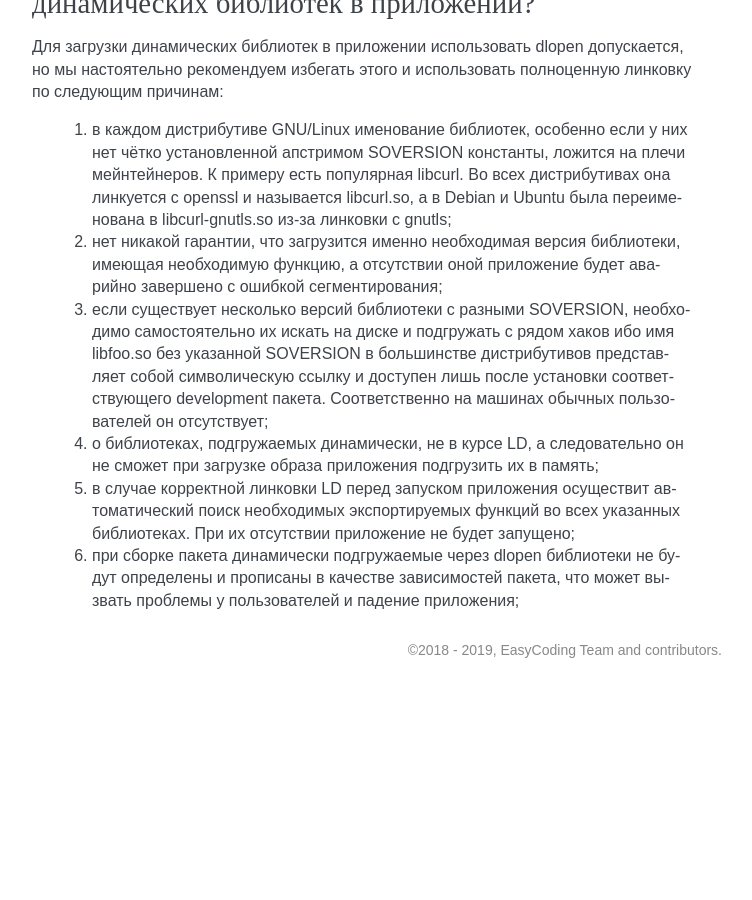
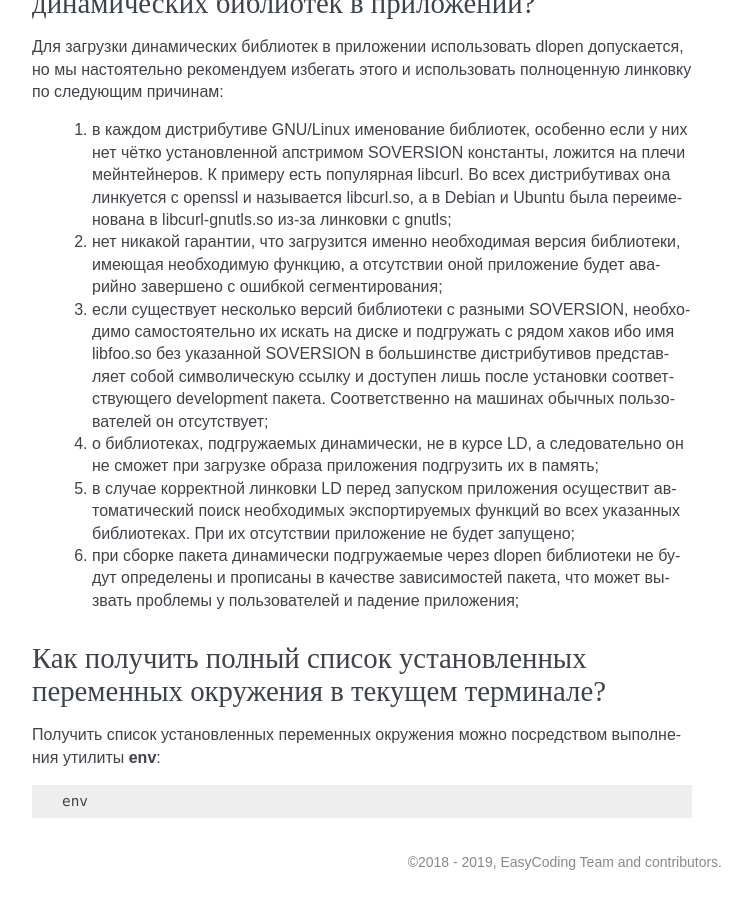
Before and after one commit to RussianFedora/FAQ, a Sphinx documentation site: the page built from source/development.rst, in a window 1280 px wide and 900 px high, scrolled down 2478 px. Shown: the whole window, without its empty margins (388-1140 px from the left). Built offline with Sphinx 7.4.7, drawn with Linux system fonts in a browser that asks for light colours; before the commit the page ends 3166 px from its top, so only the background shows below that; some of the changed text lies outside the part shown.

Commit message:
Added question about fetching environment options.

```diff
--- a/source/development.rst
+++ b/source/development.rst
@@ -160,3 +160,15 @@
  4. о библиотеках, подгружаемых динамически, не в курсе LD, а следовательно он не сможет при загрузке образа приложения подгрузить их в память;
  5. в случае корректной линковки LD перед запуском приложения осуществит автоматический поиск необходимых экспортируемых функций во всех указанных библиотеках. При их отсутствии приложение не будет запущено;
  6. при сборке пакета динамически подгружаемые через dlopen библиотеки не будут определены и прописаны в качестве зависимостей пакета, что может вызвать проблемы у пользователей и падение приложения;
+
+.. index:: environment, options, env
+.. _env-get-term:
+
+Как получить полный список установленных переменных окружения в текущем терминале?
+======================================================================================
+
+Получить список установленных переменных окружения можно посредством выполнения утилиты **env**:
+
+.. code-block:: bash
+
+    env
```
